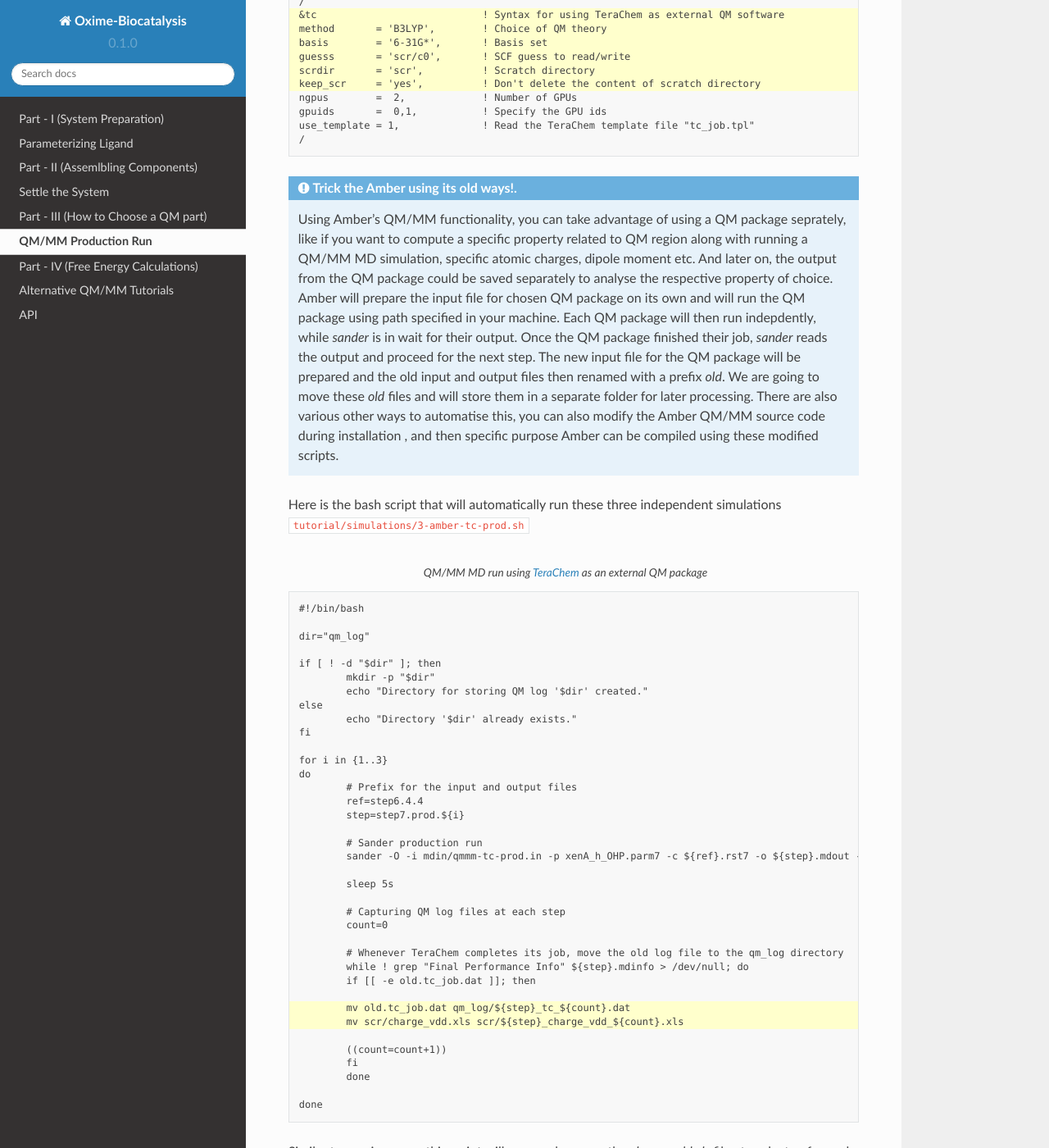
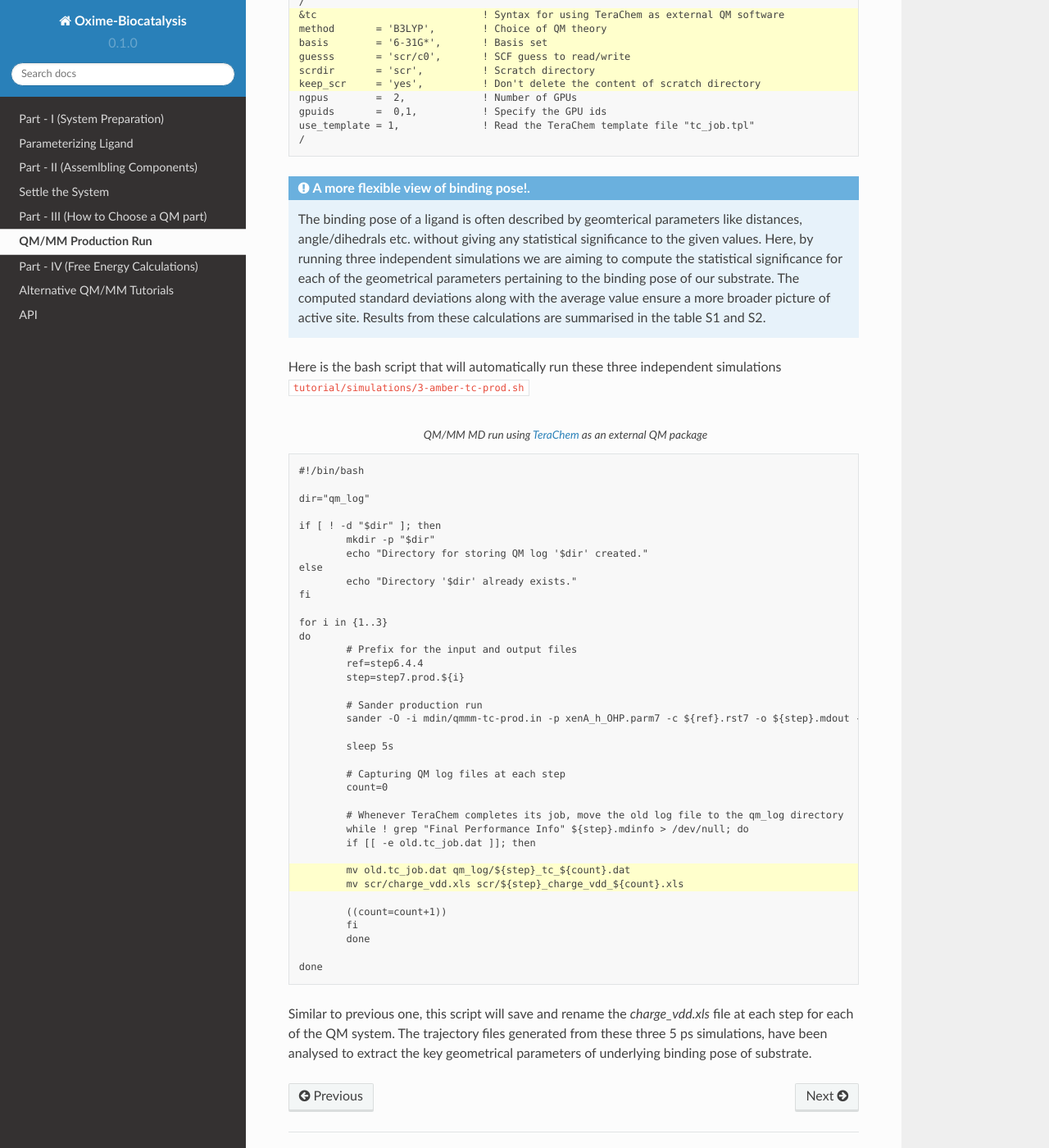
Before and after one commit to hopanoid/Enzyme-Reaction-Dynamics-Tutorial, a Sphinx documentation site: the page built from docs/source/6-qmmm_production.rst, in a window 1280 px wide and 1400 px high, scrolled down 740 px. Shown: the whole window at 82% size. Built offline with Sphinx 7.4.7 and the Read the Docs theme 2.0.0, drawn with Linux system fonts in a browser that asks for light colours; some of the changed text lies outside the part shown.

```diff
--- a/docs/source/6-qmmm_production.rst
+++ b/docs/source/6-qmmm_production.rst
@@ -52,21 +52,15 @@
         /
 
 
-.. admonition:: Trick the Amber using its old ways!.
+.. admonition:: A more flexible view of binding pose!.
 
-        Using Amber's QM/MM functionality, you can take advantage of using a QM package seprately,
-        like if you want to compute a specific property related to QM region along with running a
-        QM/MM MD simulation, specific atomic charges, dipole moment etc. And later on, the output
-        from the QM package could be saved separately to analyse the respective property of
-        choice. Amber will prepare the input file for chosen QM package on its own and will run the
-        QM package using path specified in your machine. Each QM package will then run indepdently,
-        while *sander* is in wait for their output. Once the QM package finished their job, *sander*
-        reads the output and proceed for the next step. The new input file for the QM package will
-        be prepared and the old input and output files then renamed with a prefix *old*. We are going
-        to move these *old* files and will store them in a separate folder for later processing. There
-        are also various other ways to automatise this, you can also modify the Amber QM/MM source code
-        during installation , and then specific purpose Amber can be compiled using these modified scripts.
-
+        The binding pose of a ligand is often described by geomterical parameters like
+        distances, angle/dihedrals etc. without giving any statistical significance
+        to the given values. Here, by running three independent simulations we are
+        aiming to compute the statistical significance for each of the geometrical
+        parameters pertaining to the binding pose of our substrate. The computed standard
+        deviations along with the average value ensure a more broader picture of active
+        site. Results from these calculations are summarised in the table S1 and S2.
 
 Here is the bash script that will automatically run these three independent simulations :file:`tutorial/simulations/3-amber-tc-prod.sh`
 
@@ -114,4 +108,4 @@
 
 Similar to previous one, this script will save and rename the *charge_vdd.xls* file at each step for each of the QM system.
 The trajectory files generated from these three 5 ps simulations, have been analysed to extract the key geometrical parameters
-of underlying binding pose of substrate. The summary of those parameters are presented in table S1.
+of underlying binding pose of substrate.
--- a/docs/source/index.rst
+++ b/docs/source/index.rst
@@ -65,9 +65,6 @@
 :file:`tutorial/metadata/input_structures` directory, as well as the input files that
 are necessary for running Amber. The overall workflow consists of the following steps:
 
-Contents
---------
-
 .. toctree::
    1-protein
    2-ligand
```
Also changed, not shown: other parts of docs/source/6-qmmm_production.rst (+2 -2 lines).
